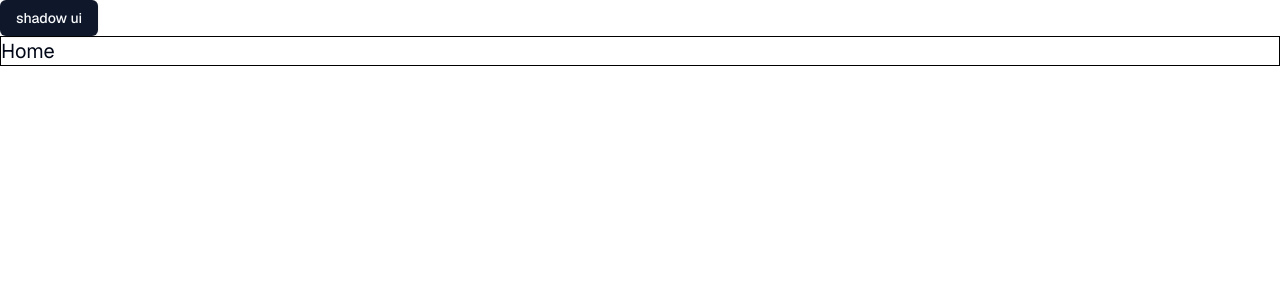
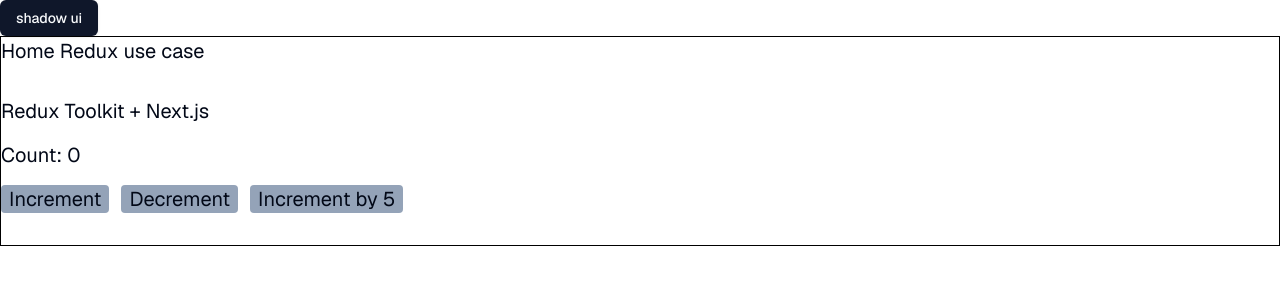
Before and after one commit to ShahAlom47/Learning-Quran-Next.JS, a Next.js app: page / in a window 1280 px wide. Shown: the top 300 px of the page. Built offline with nearby package versions, Linux system fonts and the light colour scheme; no server answers; what imagekitio-next would draw is missing.

Commit message:
Implement Redux and Redux Toolkit for state management

```diff
--- a/package.json
+++ b/package.json
@@ -10,6 +10,7 @@
   },
   "dependencies": {
     "@radix-ui/react-slot": "^1.1.2",
+    "@reduxjs/toolkit": "^2.6.0",
     "autoprefixer": "^10.4.20",
     "bcryptjs": "^2.4.3",
     "class-variance-authority": "^0.7.1",
@@ -23,6 +24,8 @@
     "next-auth": "^4.24.11",
     "react": "^19.0.0",
     "react-dom": "^19.0.0",
+    "react-redux": "^9.2.0",
+    "redux": "^5.0.1",
     "tailwind-merge": "^3.0.1",
     "tailwindcss-animate": "^1.0.7"
   },
--- a/src/Providers/Provider.jsx
+++ b/src/Providers/Provider.jsx
@@ -3,6 +3,8 @@
 import { SessionProvider } from "next-auth/react";
 import { ImageKitProvider } from "imagekitio-next";
 import { NotificationProvider } from "../components/Notification";
+import { Provider } from "react-redux";
+import { store } from "../Redux/store/store";
 
 const urlEndpoint = process.env.NEXT_PUBLIC_IMG_KIT_URL;
 const publicKey = process.env.NEXT_PUBLIC_IMG_KIT_PUBLIC_KEY;
@@ -21,7 +23,7 @@ export default function Providers({ children }) {
 
   return (
     <SessionProvider refetchInterval={5 * 60}>
-
+      <Provider store={store} >
         <NotificationProvider>
           <ImageKitProvider
             publicKey={publicKey}
@@ -31,6 +33,7 @@ export default function Providers({ children }) {
             {children}
           </ImageKitProvider>
         </NotificationProvider>
+      </Provider >
     </SessionProvider>
   );
 }
--- /dev/null
+++ b/src/Redux/Slice/counterSlice.js
@@ -0,0 +1,25 @@
+import { createSlice } from "@reduxjs/toolkit";
+
+const initialState = {
+  value: 0,
+};
+
+export const counterSlice = createSlice({
+  name: "counter",
+  initialState,
+  reducers: {
+    increment: (state) => {
+      state.value += 1;
+    },
+    decrement: (state) => {
+      state.value -= 1;
+    },
+    incrementByAmount: (state, action) => {
+      state.value += action.payload;
+    },
+  },
+});
+
+// Reducer & Actions export করা
+export const { increment, decrement, incrementByAmount } = counterSlice.actions;
+export default counterSlice.reducer;
--- /dev/null
+++ b/src/Redux/store/store.js
@@ -0,0 +1,8 @@
+import { configureStore } from "@reduxjs/toolkit";
+import counterReducer from "../Slice/counterSlice"
+
+export const store = configureStore({
+  reducer: {
+    counter: counterReducer,
+  },
+});
--- a/src/app/page.js
+++ b/src/app/page.js
@@ -1,4 +1,5 @@
 import React from 'react';
+import ReduxExample from '../components/ReduxExample';
 
 const Home = () => {
 
@@ -10,6 +11,9 @@ const Home = () => {
 
             Home
 
+            Redux use case
+            <ReduxExample></ReduxExample>
+
         </div>
     );
 };
--- /dev/null
+++ b/src/components/Banner.jsx
@@ -0,0 +1,13 @@
+import React from 'react';
+
+
+
+const Banner = () => {
+    return (
+        <div>
+
+        </div>
+    );
+};
+
+export default Banner;
--- /dev/null
+++ b/src/components/ReduxExample.jsx
@@ -0,0 +1,24 @@
+"use client";
+
+import { useSelector, useDispatch } from "react-redux";
+import { decrement, increment, incrementByAmount } from "../Redux/Slice/counterSlice";
+
+export default function ReduxExample() {
+  const count = useSelector((state) => state.counter.value);
+  const dispatch = useDispatch();
+
+  return (
+    <div className=" space-y-4 my-8" >
+      <h1>Redux Toolkit + Next.js</h1>
+      <h2>Count: {count}</h2>
+
+      <button className=" bg-slate-400 px-2 rounded-sm mr-3" onClick={() => dispatch(increment())}>Increment</button>
+
+      <button className=" bg-slate-400 px-2 rounded-sm mr-3" onClick={() => dispatch(decrement())}>Decrement</button>
+
+      <button className=" bg-slate-400 px-2 rounded-sm mr-3" onClick={() => dispatch(incrementByAmount(5))}>
+        Increment by 5
+      </button>
+    </div>
+  );
+}
```
Also changed, not shown: src/lib/api_request/api_request.js (renamed from src/lib/api_request/api_request.ts, +6 -8 lines), 1 other file (tests, documents, lock files or other folders). Lines whose indentation alone changed are shown as unchanged.
